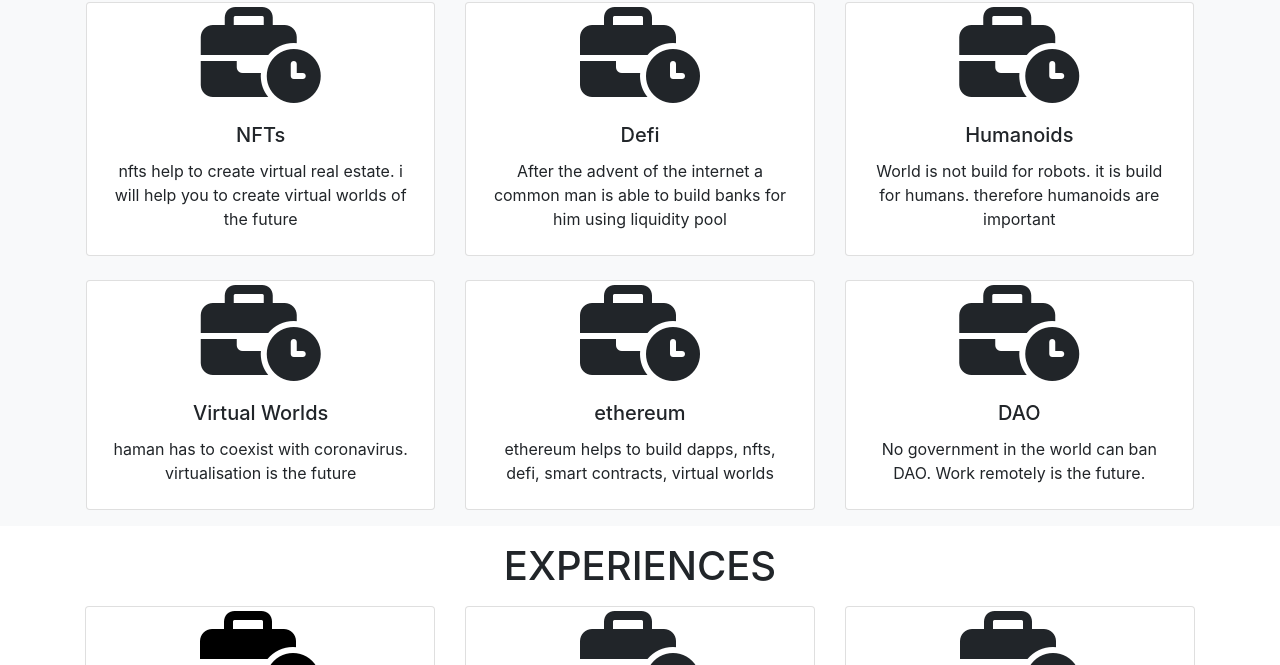
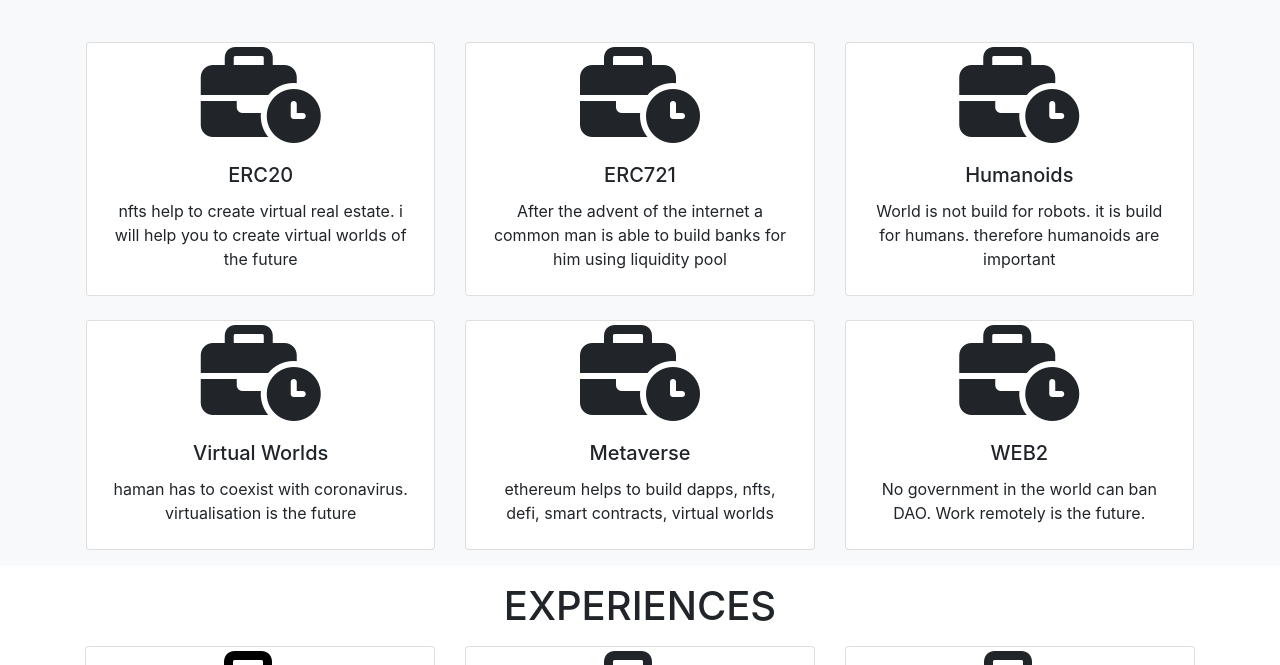
Before and after one commit to vishnusureshperumbavoor/static-website, a plain HTML site: page index.html in a window 1280 px wide. Shown: the part 659-1324 px from the top of the page. Drawn offline with nearby package versions, Linux system fonts and the light colour scheme.

Commit message:
added details about web3

```diff
--- a/index.html
+++ b/index.html
@@ -63,6 +63,7 @@
                       <p>DeFi helps to create our own banks <br> NFTs helps to create our own virtual world
                       <p>best investments in the 21st century <br> 1.nfts 2.cryptos 3.tech stocks</p>
                       <p>we are living in a world of apps. so web2 is the best way to communicate to clients</p>
+                      <p>ERC20s are the future currency. ERC721 are the future art</p>
                         <br> <p class="text-right">- Vishnu Suresh Perumbavoor</p>  </p>
                   </div>
               </div>
@@ -77,7 +78,7 @@
                     <div class="card text-center p-1">
                         <i class="fas fa-business-time display-1"></i>
                         <div class="card-body">
-                          <h5 class="card-title">NFTs</h5>
+                          <h5 class="card-title">ERC20</h5>
                           <p class="card-text">nfts help to create virtual real estate. i will help you to create virtual worlds of the future</p>
 
                         </div>
@@ -88,7 +89,7 @@
                     <div class="card text-center p-1" >
                         <i class="fas fa-business-time display-1"></i>
                         <div class="card-body">
-                          <h5 class="card-title">Defi</h5>
+                          <h5 class="card-title">ERC721</h5>
                           <p class="card-text">After the advent of the internet a common man is able to build banks for him using liquidity pool</p>
 
                         </div>
@@ -124,7 +125,7 @@
                     <div class="card text-center p-1" >
                         <i class="fas fa-business-time display-1"></i>
                         <div class="card-body">
-                          <h5 class="card-title">ethereum</h5>
+                          <h5 class="card-title">Metaverse</h5>
                           <p class="card-text">ethereum helps to build dapps, nfts, defi, smart contracts, virtual worlds</p>
 
                         </div>
@@ -135,7 +136,7 @@
                     <div class="card text-center p-1" >
                         <i class="fas fa-business-time display-1"></i>
                         <div class="card-body">
-                          <h5 class="card-title">DAO</h5>
+                          <h5 class="card-title">WEB2</h5>
                           <p class="card-text">No government in the world can ban DAO. Work remotely is the future.</p>
                         </div>
                       </div>
```
